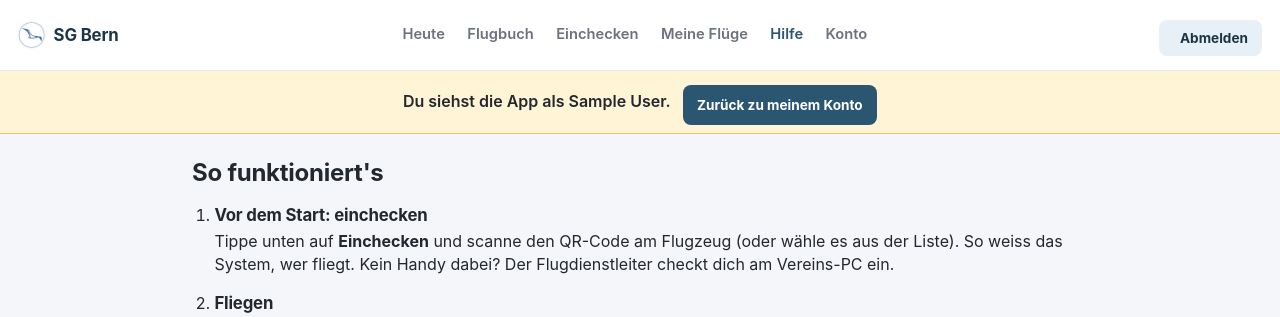
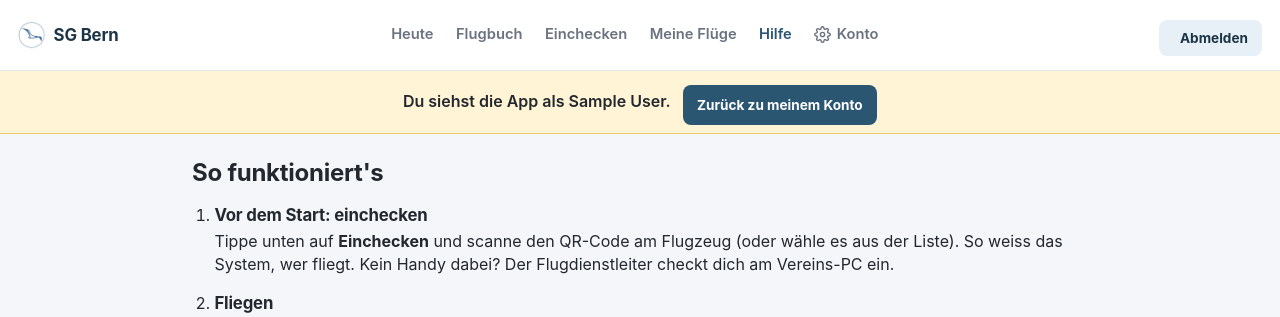
Before and after one commit to therealbeni/flight-tracker-sg-bern, a FastAPI app: page /hilfe in a window 1280 px wide. Shown: the top 317 px of the page. Run offline with FastAPI, Linux system fonts and the light colour scheme; the visitor is signed in with stand-in values (Sample User, id 1).

Commit message:
Konto with a gear icon
Co-Authored-By: Claude Opus 5.5 <noreply@anthropic.com>

```diff
--- a/app/static/style.css
+++ b/app/static/style.css
@@ -473,6 +473,8 @@ a.glider-pick { text-decoration: none; color: inherit; }
         margin-left: 0.5rem;
     }
     .topbar .account-link { display: none; }
+    .topbar nav a.nav-icon { display: inline-flex; align-items: center; gap: 0.35rem; }
+    .topbar nav a.nav-icon svg { width: 17px; height: 17px; }
     .topbar form.logout-form button {
         width: auto;
         min-height: 36px;
--- a/app/templates/_icons.html
+++ b/app/templates/_icons.html
@@ -9,14 +9,14 @@
 <svg viewBox="0 0 24 24" fill="none" stroke="currentColor" stroke-width="2" stroke-linecap="round" stroke-linejoin="round"><path d="M12 3 4 6v6c0 4.5 3.2 7.4 8 9 4.8-1.6 8-4.5 8-9V6z"/></svg>
 {% elif name == "logout" %}
 <svg viewBox="0 0 24 24" fill="none" stroke="currentColor" stroke-width="2" stroke-linecap="round" stroke-linejoin="round"><path d="M9 21H5a2 2 0 0 1-2-2V5a2 2 0 0 1 2-2h4"/><path d="M16 17l5-5-5-5"/><path d="M21 12H9"/></svg>
+{% elif name == "gear" %}
+<svg viewBox="0 0 24 24" fill="none" stroke="currentColor" stroke-width="2" stroke-linecap="round" stroke-linejoin="round"><circle cx="12" cy="12" r="3"/><path d="M19.4 15a1.65 1.65 0 0 0 .33 1.82l.06.06a2 2 0 1 1-2.83 2.83l-.06-.06a1.65 1.65 0 0 0-1.82-.33 1.65 1.65 0 0 0-1 1.51V21a2 2 0 1 1-4 0v-.09A1.65 1.65 0 0 0 9 19.4a1.65 1.65 0 0 0-1.82.33l-.06.06a2 2 0 1 1-2.83-2.83l.06-.06a1.65 1.65 0 0 0 .33-1.82 1.65 1.65 0 0 0-1.51-1H3a2 2 0 1 1 0-4h.09A1.65 1.65 0 0 0 4.6 9a1.65 1.65 0 0 0-.33-1.82l-.06-.06a2 2 0 1 1 2.83-2.83l.06.06a1.65 1.65 0 0 0 1.82.33H9a1.65 1.65 0 0 0 1-1.51V3a2 2 0 1 1 4 0v.09a1.65 1.65 0 0 0 1 1.51 1.65 1.65 0 0 0 1.82-.33l.06-.06a2 2 0 1 1 2.83 2.83l-.06.06a1.65 1.65 0 0 0-.33 1.82V9a1.65 1.65 0 0 0 1.51 1H21a2 2 0 1 1 0 4h-.09a1.65 1.65 0 0 0-1.51 1z"/></svg>
 {% elif name == "calendar" %}
 <svg viewBox="0 0 24 24" fill="none" stroke="currentColor" stroke-width="2" stroke-linecap="round" stroke-linejoin="round"><rect x="3" y="5" width="18" height="16" rx="2"/><path d="M3 10h18M8 3v4M16 3v4"/></svg>
 {% elif name == "panel" %}
 <svg viewBox="0 0 24 24" fill="none" stroke="currentColor" stroke-width="2" stroke-linecap="round" stroke-linejoin="round"><rect x="3" y="4" width="18" height="16" rx="2"/><path d="M15 4v16"/></svg>
 {% elif name == "plus" %}
 <svg viewBox="0 0 24 24" fill="none" stroke="currentColor" stroke-width="2.4" stroke-linecap="round" stroke-linejoin="round"><path d="M12 5v14M5 12h14"/></svg>
-{% elif name == "user" %}
-<svg viewBox="0 0 24 24" fill="none" stroke="currentColor" stroke-width="2" stroke-linecap="round" stroke-linejoin="round"><circle cx="12" cy="8" r="4"/><path d="M4 21c0-4 3.6-7 8-7s8 3 8 7"/></svg>
 {% elif name == "checkin" %}
 <svg viewBox="0 0 24 24" fill="none" stroke="currentColor" stroke-width="2" stroke-linecap="round" stroke-linejoin="round"><path d="M15 3h4a2 2 0 0 1 2 2v14a2 2 0 0 1-2 2h-4"/><path d="M10 17l5-5-5-5"/><path d="M15 12H3"/></svg>
 {% elif name == "close" %}
--- a/app/templates/base.html
+++ b/app/templates/base.html
@@ -40,9 +40,9 @@
             <a href="/admin/pilots" class="{{ 'active' if path.startswith('/admin') }}">Verwaltung</a>
             {% endif %}
             <a href="/hilfe" class="{{ 'active' if path == '/hilfe' }}">Hilfe</a>
-            <a href="/konto" class="{{ 'active' if path.startswith('/konto') }}">Konto</a>
+            <a href="/konto" class="nav-icon {{ 'active' if path.startswith('/konto') }}">{{ icons.icon("gear") }} Konto</a>
         </nav>
-        <a href="/konto" class="account-link {{ 'active' if path.startswith('/konto') }}" aria-label="Konto und Einstellungen">{{ icons.icon("user") }}</a>
+        <a href="/konto" class="account-link {{ 'active' if path.startswith('/konto') }}" aria-label="Konto und Einstellungen">{{ icons.icon("gear") }}</a>
         <form action="/logout" method="post" class="logout-form">
             <button type="submit" class="secondary compact">{{ icons.icon("logout") }} Abmelden</button>
         </form>
--- a/app/templates/hilfe.html
+++ b/app/templates/hilfe.html
@@ -35,7 +35,7 @@
     <details class="card"><summary>Ich habe ein eigenes Flugzeug.</summary>
         <p>Ein Admin kann es als dein Privatflugzeug erfassen (Kennzeichen und FLARM-ID). Dann werden seine Flüge erfasst wie die der Vereinsflugzeuge, und du kannst darauf einchecken - den QR-Code dafür findest du unter <strong>Konto</strong>. Die anderen Piloten sehen es nicht in ihrer Liste.</p></details>
     <details class="card"><summary>Ich möchte meinen Namen, meine E-Mail-Adresse oder mein Passwort ändern.</summary>
-        <p>Unter <strong>Konto</strong> (auf dem Handy oben rechts das Personen-Symbol).</p></details>
+        <p>Unter <strong>Konto</strong> (das Zahnrad, auf dem Handy oben rechts).</p></details>
     <details class="card"><summary>Wie bekomme ich die App auf den Startbildschirm?</summary>
         <p><strong>iPhone:</strong> in Safari unten auf «Teilen» und dann «Zum Home-Bildschirm».<br>
         <strong>Android:</strong> in Chrome oben rechts das Menü (⋮) und «App installieren» oder «Zum Startbildschirm hinzufügen».</p></details>
```
